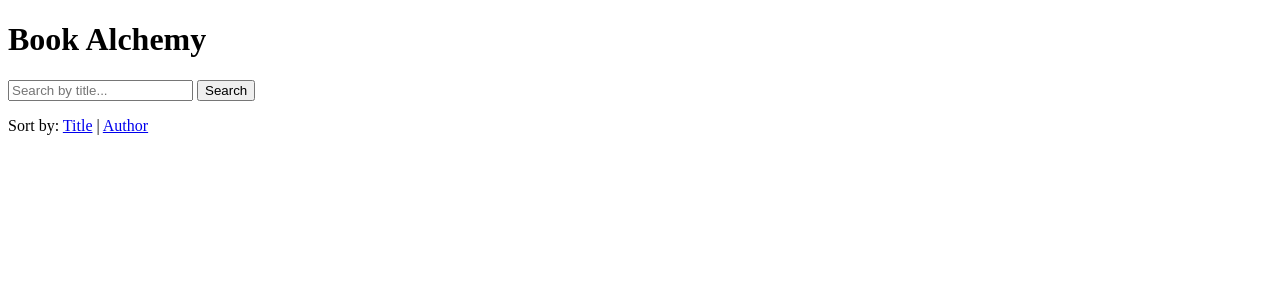
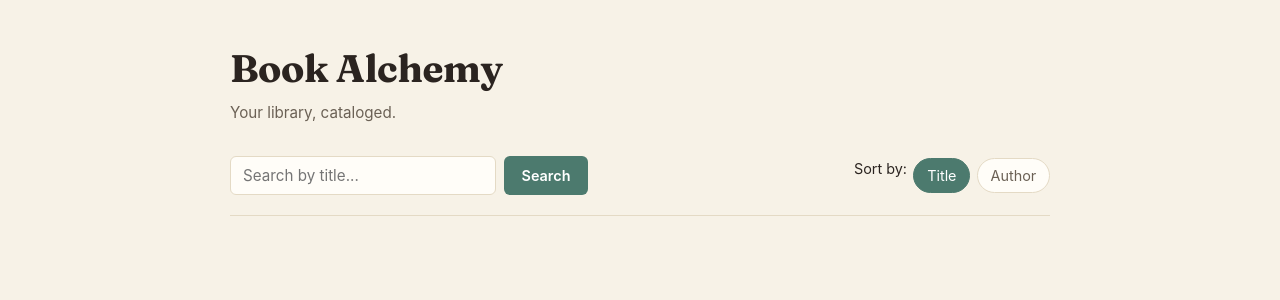
Before and after one commit to Fernandotb96/book-alchemy, a Flask app: page / in a window 1280 px wide. Shown: the top 300 px of the page. Run offline with Flask 3, Linux system fonts and the light colour scheme.

Commit message:
CSS added

```diff
--- /dev/null
+++ b/static/style.css
@@ -0,0 +1,213 @@
+@import url('https://fonts.googleapis.com/css2?family=Fraunces:opsz,wght@9..144,500;9..144,700&display=swap');
+
+:root {
+  --paper: #f7f2e7;
+  --surface: #fffdf8;
+  --border: #e4dac5;
+  --ink: #2b2420;
+  --muted: #6b6155;
+  --accent: #4c7a6e;
+  --accent-dark: #395c53;
+  --gold: #b8873f;
+  --danger: #a5473a;
+}
+
+* {
+  box-sizing: border-box;
+}
+
+body {
+  margin: 0;
+  padding: 0 1.5rem 3rem;
+  background: var(--paper);
+  color: var(--ink);
+  font-family: -apple-system, BlinkMacSystemFont, "Segoe UI", Helvetica, Arial, sans-serif;
+  line-height: 1.5;
+}
+
+.page {
+  max-width: 820px;
+  margin: 0 auto;
+}
+
+h1, h2 {
+  font-family: 'Fraunces', Georgia, serif;
+  font-weight: 700;
+  letter-spacing: -0.01em;
+}
+
+h1 {
+  font-size: 2.4rem;
+  margin: 2.5rem 0 0.25rem;
+  color: var(--ink);
+}
+
+.tagline {
+  color: var(--muted);
+  margin: 0 0 2rem;
+  font-size: 0.95rem;
+}
+
+a {
+  color: var(--accent-dark);
+}
+
+/* --- forms (search + add author/book) --- */
+
+.toolbar {
+  display: flex;
+  flex-wrap: wrap;
+  gap: 1rem;
+  align-items: center;
+  justify-content: space-between;
+  margin-bottom: 1.75rem;
+  padding-bottom: 1.25rem;
+  border-bottom: 1px solid var(--border);
+}
+
+.search-form {
+  display: flex;
+  gap: 0.5rem;
+}
+
+.sort-links {
+  display: flex;
+  gap: 0.4rem;
+  font-size: 0.9rem;
+}
+
+.sort-links a {
+  padding: 0.35rem 0.8rem;
+  border-radius: 999px;
+  border: 1px solid var(--border);
+  text-decoration: none;
+  color: var(--muted);
+  background: var(--surface);
+}
+
+.sort-links a.active {
+  background: var(--accent);
+  border-color: var(--accent);
+  color: #fff;
+}
+
+input[type="text"],
+input[type="number"],
+input[type="date"],
+select {
+  font-family: inherit;
+  font-size: 0.95rem;
+  padding: 0.55rem 0.75rem;
+  border: 1px solid var(--border);
+  border-radius: 6px;
+  background: var(--surface);
+  color: var(--ink);
+}
+
+input:focus, select:focus, button:focus, input[type="submit"]:focus {
+  outline: 2px solid var(--gold);
+  outline-offset: 1px;
+}
+
+label {
+  display: block;
+  font-size: 0.85rem;
+  color: var(--muted);
+  margin-bottom: 0.3rem;
+}
+
+.field {
+  margin-bottom: 1.1rem;
+}
+
+form.card-form {
+  background: var(--surface);
+  border: 1px solid var(--border);
+  border-radius: 10px;
+  padding: 1.75rem;
+  max-width: 420px;
+  margin-top: 1rem;
+}
+
+input[type="submit"], button {
+  font-family: inherit;
+  font-size: 0.9rem;
+  font-weight: 600;
+  background: var(--accent);
+  color: #fff;
+  border: none;
+  border-radius: 6px;
+  padding: 0.6rem 1.1rem;
+  cursor: pointer;
+}
+
+input[type="submit"]:hover, button:hover {
+  background: var(--accent-dark);
+}
+
+/* --- messages --- */
+
+.message {
+  background: #eef4f0;
+  border: 1px solid var(--accent);
+  color: var(--accent-dark);
+  padding: 0.75rem 1rem;
+  border-radius: 8px;
+  margin: 1rem 0;
+  font-size: 0.9rem;
+}
+
+/* --- book list --- */
+
+.book-grid {
+  display: grid;
+  grid-template-columns: repeat(auto-fill, minmax(230px, 1fr));
+  gap: 1rem;
+}
+
+.book-card {
+  background: var(--surface);
+  border: 1px solid var(--border);
+  border-left: 4px solid var(--accent);
+  border-radius: 8px;
+  padding: 1.1rem 1.2rem;
+  display: flex;
+  flex-direction: column;
+  gap: 0.3rem;
+}
+
+.book-title {
+  font-family: 'Fraunces', Georgia, serif;
+  font-size: 1.1rem;
+  font-weight: 700;
+  margin: 0;
+}
+
+.book-author {
+  color: var(--gold);
+  font-size: 0.88rem;
+  margin: 0;
+}
+
+.book-meta {
+  color: var(--muted);
+  font-size: 0.82rem;
+  margin: 0 0 0.5rem;
+}
+
+.delete-form {
+  margin-top: auto;
+}
+
+.delete-form button {
+  background: transparent;
+  color: var(--danger);
+  border: 1px solid var(--danger);
+  padding: 0.35rem 0.7rem;
+  font-size: 0.8rem;
+}
+
+.delete-form button:hover {
+  background: var(--danger);
+  color: #fff;
+}
--- a/templates/home.html
+++ b/templates/home.html
@@ -5,35 +5,45 @@
     <meta name="viewport" content="width=device-width, initial-scale=1.0">
     <meta http-equiv="X-UA-Compatible" content="ie=edge">
     <title>Book Alchemy</title>
+    <link rel="stylesheet" href="{{ url_for('static', filename='style.css') }}">
   </head>
   <body>
+  <div class="page">
 
     <h1>Book Alchemy</h1>
+    <p class="tagline">Your library, cataloged.</p>
 
-    <form action="/" method="GET">
+    <div class="toolbar">
+      <form class="search-form" action="/" method="GET">
         <input type="text" name="search" placeholder="Search by title..." value="{{ search_query or '' }}">
         <input type="hidden" name="sort_by" value="{{ sort_by }}">
         <input type="submit" value="Search">
       </form>
 
-    <p>
+      <div class="sort-links">
         Sort by:
-      <a href="/?sort_by=title&search={{ search_query }}">Title</a> |
-      <a href="/?sort_by=author&search={{ search_query }}">Author</a>
-    </p>
+        <a class="{{ 'active' if sort_by == 'title' else '' }}" href="/?sort_by=title&search={{ search_query }}">Title</a>
+        <a class="{{ 'active' if sort_by == 'author' else '' }}" href="/?sort_by=author&search={{ search_query }}">Author</a>
+      </div>
+    </div>
 
     {% if message %}
-      <p style="color: green;">{{ message }}</p>
+      <p class="message">{{ message }}</p>
     {% endif %}
 
+    <div class="book-grid">
       {% for book in books %}
-    <div>
-      <h3>{{ book.title }} — {{ book.author.name }}</h3>
-      <form action="{{ url_for('delete_book', book_id=book.id) }}" method="POST" style="display:inline;">
-        <input type="submit" value="Delete Book" onclick="return confirm('Are you sure you want to delete this book?');">
+      <div class="book-card">
+        <p class="book-title">{{ book.title }}</p>
+        <p class="book-author">{{ book.author.name }}</p>
+        <p class="book-meta">{{ book.publication_year }}{% if book.isbn %} · ISBN {{ book.isbn }}{% endif %}</p>
+        <form class="delete-form" action="{{ url_for('delete_book', book_id=book.id) }}" method="POST">
+          <button type="submit" onclick="return confirm('Are you sure you want to delete this book?');">Delete</button>
         </form>
       </div>
       {% endfor %}
+    </div>
 
+  </div>
   </body>
 </html>
```
Also changed, not shown: templates/add_author.html (+26 -13 lines), templates/add_book.html (+33 -18 lines). Lines whose indentation alone changed are shown as unchanged.
